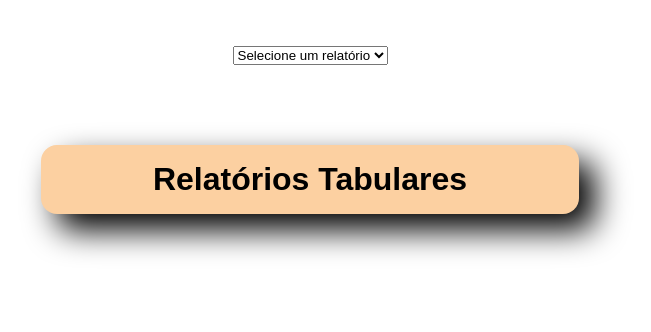
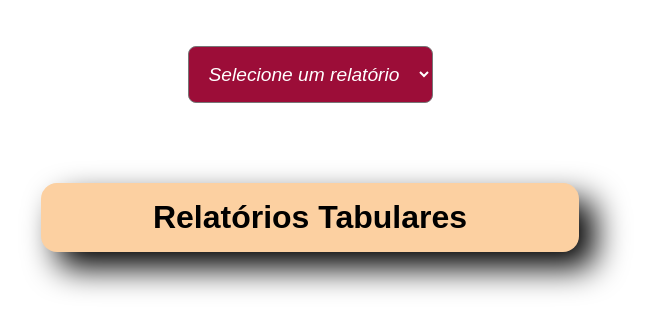
Before and after one commit to jackson-fidelix/jack-tech-store, a Flask app: page /reports in a window 1280 px wide. Shown: the part 60-392 px from the top of the page, without its empty margins (330-981 px from the left). Run offline with Flask 3, Linux system fonts and the light colour scheme.

Commit message:
Update style.css

```diff
--- a/static/css/style.css
+++ b/static/css/style.css
@@ -519,3 +519,26 @@ input {
 .delete-button i {
     margin: 0;
 }
+
+#choose-reports {
+    padding: 1rem;
+    border-radius: .5rem;
+    background-color: var(--second-clarete);
+    color: var(--seventh-white);
+    font-size: clamp(.5rem, 1.2rem, 2vw);
+    font-style: italic;
+    cursor: pointer;
+    transition: 0.3s ease;
+}
+
+#choose-reports:hover {
+    animation: shake 0.5s ease;
+}
+
+@keyframes shake {
+    0% { transform: translateX(0); }
+    25% { transform: translateX(-5px); }
+    50% { transform: translateX(10px); }
+    75% { transform: translateX(-5px); }
+    100% { transform: translateX(0); }
+  }
```
